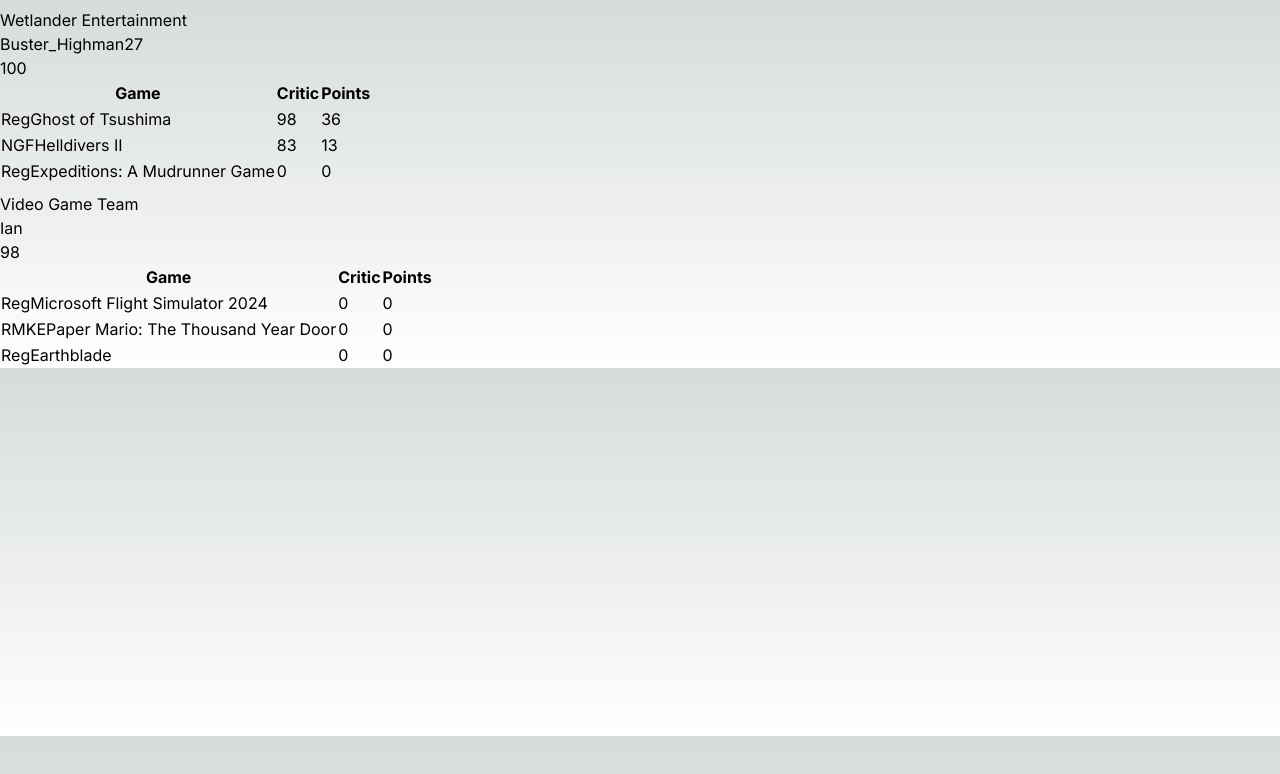
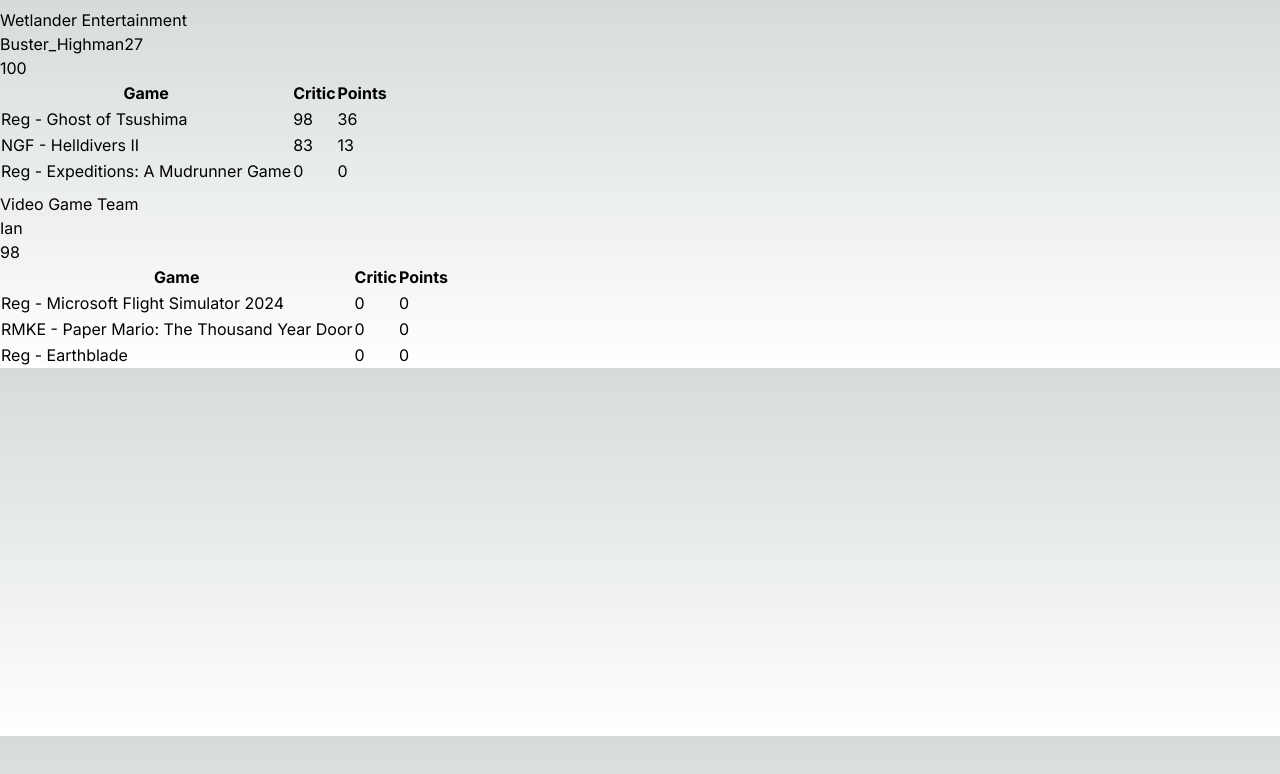
Before and after one commit to matthewcreek/fantasy-critic-revamp, a Next.js app: page / in a window 1280 px wide. Shown: the top 774 px of the page. Built offline with nearby package versions, Linux system fonts and the light colour scheme.

Commit message:
f5 - changed formatting for readability - MC

```diff
--- a/src/app/page.tsx
+++ b/src/app/page.tsx
@@ -7,7 +7,7 @@
     const gameData = user.games.map((game) => (
       <>
         <tr key={game.uniqueId}>
-         <td>{`${game.category}${game.name}`}</td>
+         <td>{`${game.category} - ${game.name}`}</td>
          <td>{game.criticScore}</td>
          <td>{game.points}</td>
        </tr>
```
